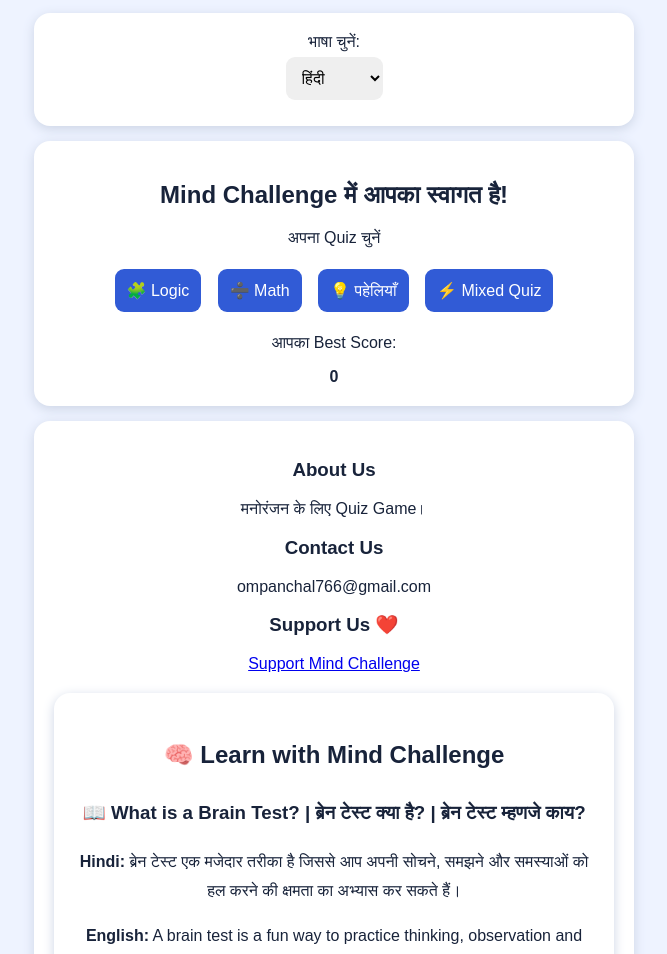
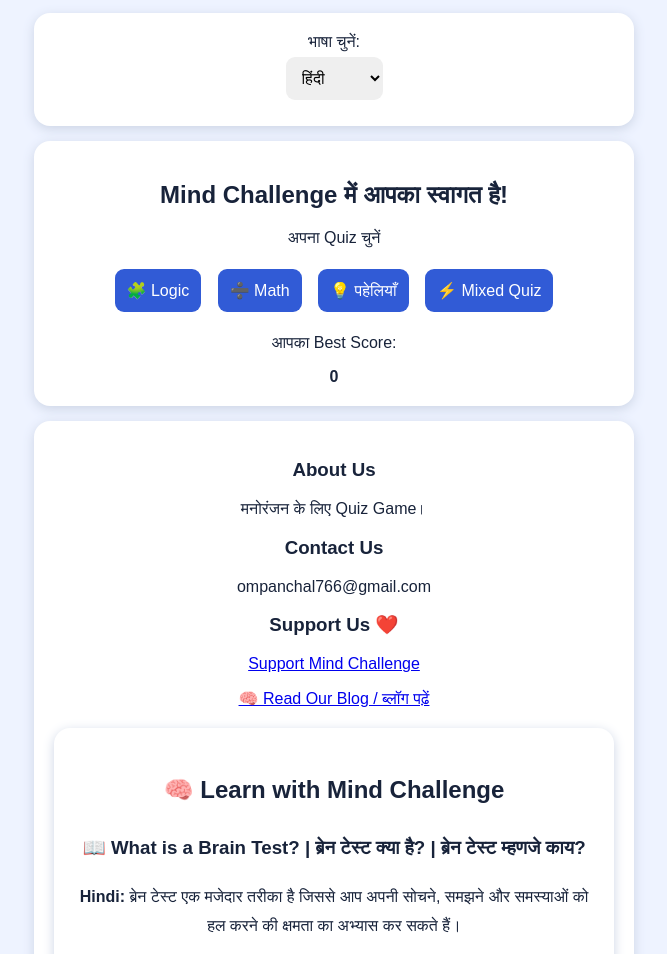
Before and after one commit to omakarp928/omakarp928.github.io, a plain HTML site: page index.html in a window 1280 px wide. Shown: the part 117-1071 px from the top of the page, without its empty margins (306-973 px from the left). Drawn offline with Linux system fonts and the light colour scheme.

Commit message:
Add blog link to contact section
Added a link to the blog in the contact section.

```diff
--- a/index.html
+++ b/index.html
@@ -76,7 +76,9 @@ footer{font-size:13px;color:#667}
 <p>ompanchal766@gmail.com</p>
 <h3 id="supportTitle">Support Us ❤️</h3>
 <a href="https://buymeacoffee.com/ompanchal70" target="_blank">Support Mind Challenge</a>
-
+<p>
+  <a href="blog/">🧠 Read Our Blog / ब्लॉग पढ़ें</a>
+</p>
 <section class="card" style="padding:20px; margin:20px auto; line-height:1.8;">
 
   <h2>🧠 Learn with Mind Challenge</h2>
```
